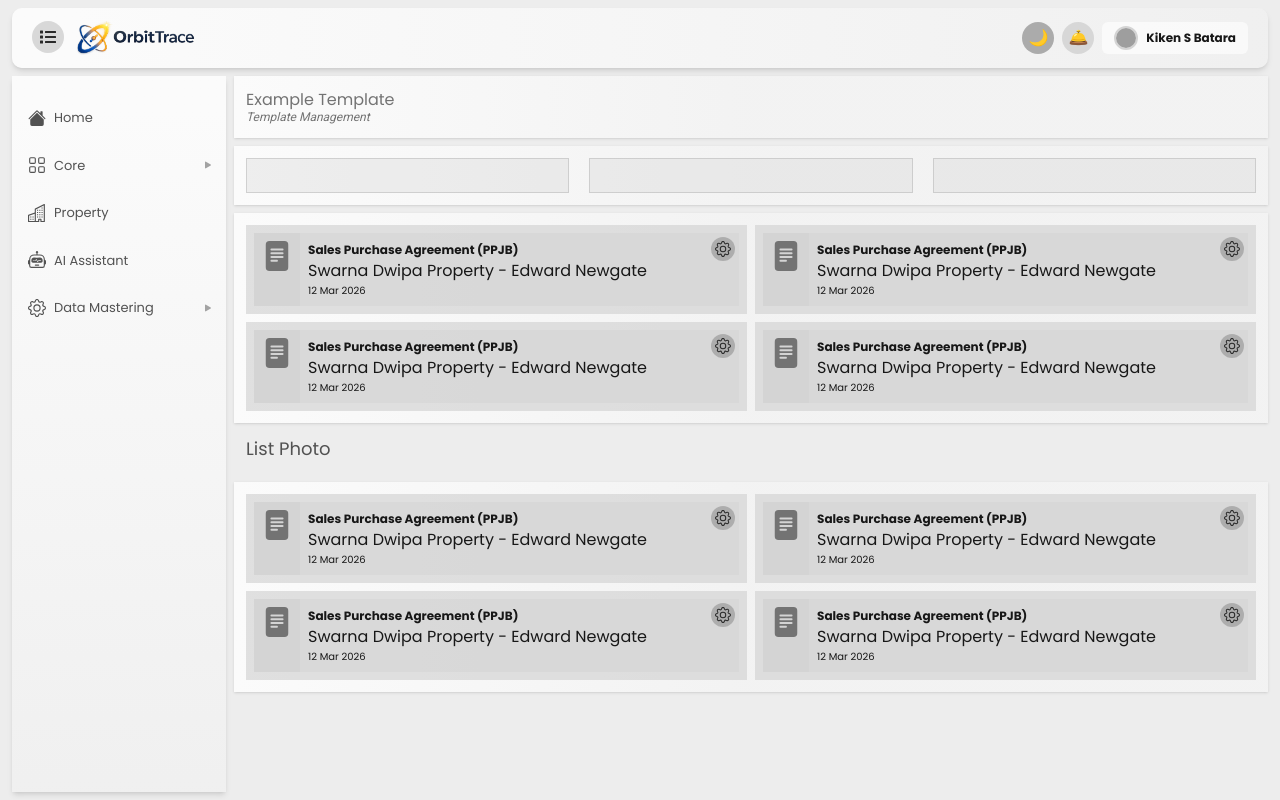
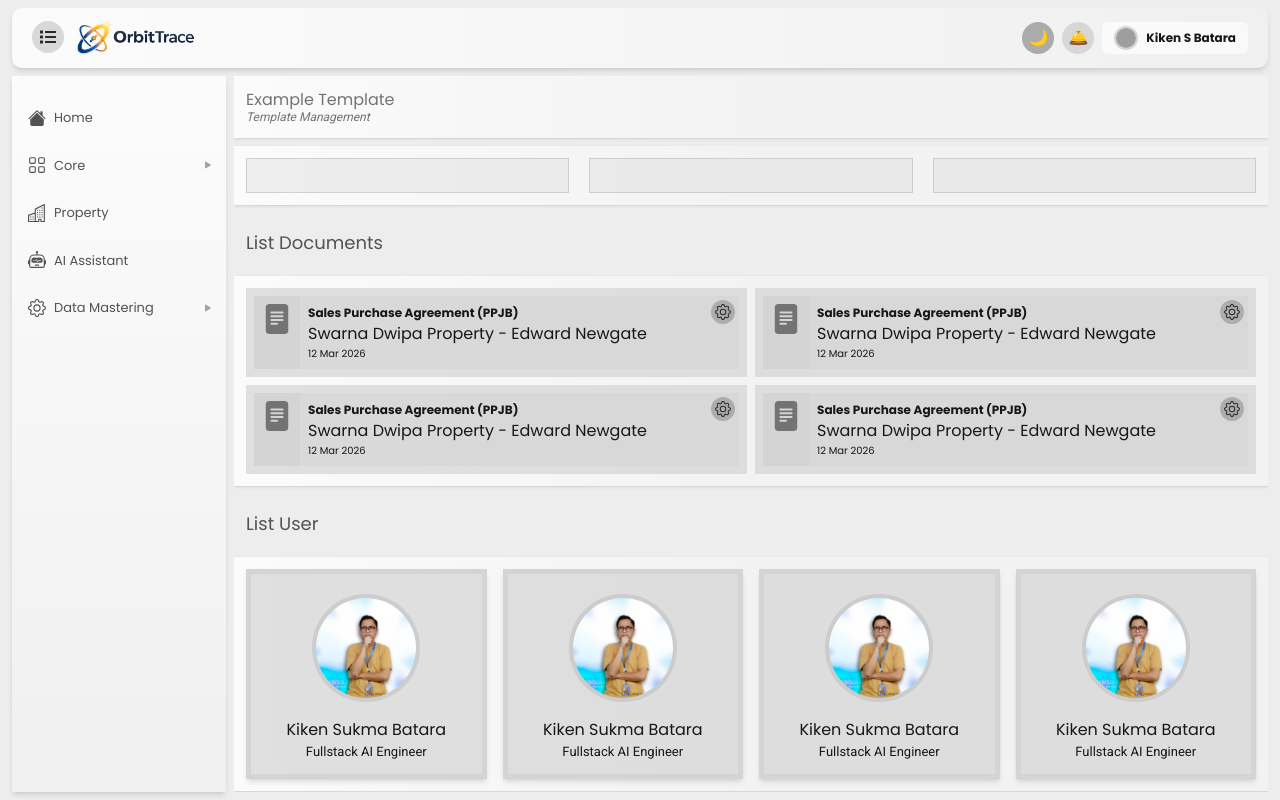
Before and after one commit to lowhanfish/Orbitrace-Admin, a Next.js app: page /master/template_management/example_template in a window 1280 px wide. Built offline with nearby package versions, Linux system fonts and the light colour scheme; grey boxes are pictures that could not be loaded.

Commit message:
added ListDocuments

```diff
--- a/src/app/(main)/layout.tsx
+++ b/src/app/(main)/layout.tsx
@@ -14,8 +14,10 @@ const layout = ({ children }: { children: ReactNode }) => {
             <Header />
             <div className='flex gap-2 flex-1 mt-2' >
                 <SideBar />
-                <div className='w-full h-full'>
-                    {children}
+                <div className='w-full h-full relative'>
+                    <div className='absolute overflow-y-scroll w-full h-full'>
+                        {children}
+                    </div>
                 </div>
             </div>
         </div>
--- /dev/null
+++ b/src/app/(main)/master/template_management/example_template/components/InputData.tsx
@@ -0,0 +1,23 @@
+import React from 'react'
+import BInput from '@/components/items/BInput'
+
+const InputData = () => {
+    return (
+        <div className='flex bg-linear-to-r from-b-gray-1 to-50% to-b-gray-1/40 shadow-sm rounded-[5] px-3 py-3 mt-2'>
+            <div className='flex flex-col md:flex-row gap-5 w-full'>
+                <div className='flex-1 '>
+                    <BInput />
+                </div>
+                <div className='flex-1 '>
+                    <BInput />
+                </div>
+                <div className='flex-1 '>
+                    <BInput />
+                </div>
+
+            </div>
+        </div>
+    )
+}
+
+export default InputData
--- /dev/null
+++ b/src/app/(main)/master/template_management/example_template/components/ListDocuments.tsx
@@ -0,0 +1,23 @@
+import React from 'react'
+import BlistDocument from '@/components/items/BlistDocument';
+
+const ListDocuments = () => {
+    return (
+        <div className='flex bg-linear-to-r from-b-gray-1 to-50% to-b-gray-1/40 shadow-sm rounded-[5] px-3 py-3 mt-2'>
+            <div className='grid w-full'>
+                <div className='grid grid-cols-12 gap-2 md:gap-2'>
+                    {
+                        [...Array(4)].map((_, index) => (
+
+                            <div key={index} className='col-span-12 md:col-span-6 w-full'>
+                                <BlistDocument />
+                            </div>
+                        ))
+                    }
+                </div>
+            </div>
+        </div>
+    )
+}
+
+export default ListDocuments
--- /dev/null
+++ b/src/app/(main)/master/template_management/example_template/components/ListUser.tsx
@@ -0,0 +1,27 @@
+import React from 'react'
+import BlistUser from '@/components/items/BlistUser';
+
+const ListUser = () => {
+    return (
+        <div className='flex bg-linear-to-r from-b-gray-1 to-50% to-b-gray-1/40 shadow-sm rounded-[5] px-3 py-3 mt-2'>
+            <div className='grid w-full'>
+                <div className='grid grid-cols-12 gap-2 md:gap-4'>
+                    {
+                        [...Array(4)].map((_, index) => (
+
+                            <div key={index} className='col-span-12 md:col-span-3 w-full'>
+
+                                <BlistUser />
+
+                            </div>
+
+
+                        ))
+                    }
+                </div>
+            </div>
+        </div>
+    )
+}
+
+export default ListUser
--- a/src/app/(main)/master/template_management/example_template/page.tsx
+++ b/src/app/(main)/master/template_management/example_template/page.tsx
@@ -1,72 +1,21 @@
-import BInput from '@/components/items/BInput'
-
-import { BsGear } from "react-icons/bs";
-
 import TitleBar from '@/components/TitleBar'
-import BlistDocument from '@/components/items/BlistDocument';
-
-
-
-
+import TextSeparate from '@/components/items/TextSeparate';
+import ListUser from './components/ListUser';
+import ListDocuments from './components/ListDocuments';
+import InputData from './components/InputData';
 
 
 const page = () => {
     return (
         <div>
             <TitleBar title='Example Template' subtitle='Template Management' />
+            <InputData />
 
-            <div className='flex bg-linear-to-r from-b-gray-1 to-50% to-b-gray-1/40 shadow-sm rounded-[5] px-3 py-3 mt-2'>
-                <div className='flex flex-col md:flex-row gap-5 w-full'>
-                    <div className='flex-1 '>
-                        <BInput />
-                    </div>
-                    <div className='flex-1 '>
-                        <BInput />
-                    </div>
-                    <div className='flex-1 '>
-                        <BInput />
-                    </div>
+            <TextSeparate title='List Documents' />
+            <ListDocuments />
 
-                </div>
-            </div>
-
-
-
-
-            <div className='flex bg-linear-to-r from-b-gray-1 to-50% to-b-gray-1/40 shadow-sm rounded-[5] px-3 py-3 mt-2'>
-                <div className='grid w-full'>
-                    <div className='grid grid-cols-12 gap-2 md:gap-2'>
-                        {
-                            [...Array(4)].map((_, index) => (
-
-                                <div key={index} className='col-span-12 md:col-span-6 w-full'>
-                                    <BlistDocument />
-
-                                </div>
-                            ))
-                        }
-                    </div>
-                </div>
-            </div>
-
-            <p className='p-3 text-[18px] text-b-gray-5'>List Photo</p>
-
-
-            <div className='flex bg-linear-to-r from-b-gray-1 to-50% to-b-gray-1/40 shadow-sm rounded-[5] px-3 py-3 mt-2'>
-                <div className='grid w-full'>
-                    <div className='grid grid-cols-12 gap-2 md:gap-2'>
-                        {
-                            [...Array(4)].map((_, index) => (
-
-                                <div key={index} className='col-span-12 md:col-span-6 w-full'>
-                                    <BlistDocument />
-
-                                </div>
-                            ))
-                        }
-                    </div>
-                </div>
-            </div>
+            <TextSeparate title='List User' />
+            <ListUser />
 
 
 
--- a/src/components/SideBar.tsx
+++ b/src/components/SideBar.tsx
@@ -39,6 +39,7 @@ const SideBar = () => {
 
             <aside className={
                 `
+                fixed
                 left-0 z-10
                 transition-all duration-300 ease-in-out
                 ${isSideBarOpen ? 'translate-x-0 ' : '-translate-x-full'}
--- /dev/null
+++ b/src/components/items/BlistUser.tsx
@@ -0,0 +1,26 @@
+import Image from 'next/image'
+import React from 'react'
+
+
+const BlistUser = () => {
+    return (
+        <div className='flex flex-col p-2 w-full bg-b-gray-2/70 rounded-[5] border-5 border-b-gray-2 shadow-md'>
+            <div className='flex items-center justify-center py-3'>
+                <div className='p-1 bg-b-gray-3/30 rounded-full'>
+                    <Image className='rounded-full' alt='Profile' src="/images/photo1.png" width={100} height={100} />
+                </div>
+            </div>
+            <div className='flex flex-col py-1 items-center justify-center'>
+                <p>Kiken Sukma Batara</p>
+                <p className='font-roboto text-[13px]'>Fullstack AI Engineer</p>
+            </div>
+            <div>
+
+            </div>
+            <div></div>
+            <div></div>
+        </div>
+    )
+}
+
+export default BlistUser
--- a/src/components/items/TextSeparate.tsx
+++ b/src/components/items/TextSeparate.tsx
@@ -0,0 +1,14 @@
+import React from 'react'
+
+
+interface TextSeparateProps {
+    title: string
+}
+
+const TextSeparate = ({ title }: TextSeparateProps) => {
+    return (
+        <p className='p-3 text-[18px] text-b-gray-5 mt-3'>{title}</p>
+    )
+}
+
+export default TextSeparate
```
Also changed, not shown: public/images/photo1.png (added).
